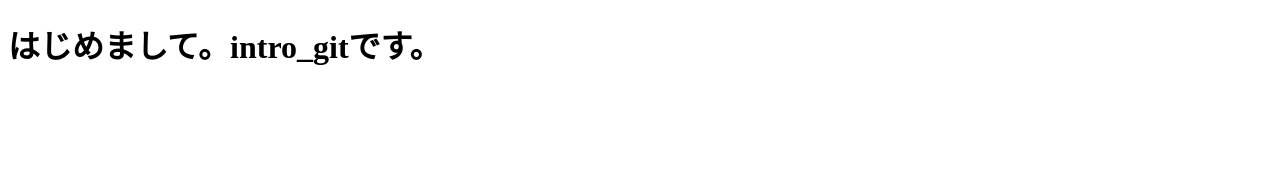
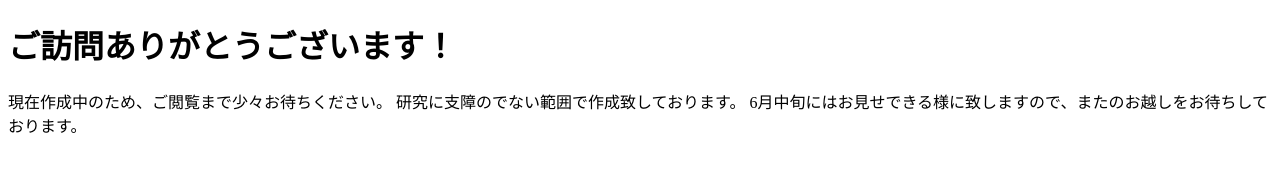
Before and after one commit to satoshi0125/intro_git, a plain HTML site: page index.html in a window 1280 px wide. Drawn offline with Linux system fonts and the light colour scheme.

Commit message:
Update index.html

```diff
--- a/index.html
+++ b/index.html
@@ -4,6 +4,9 @@
   <title>Hello!GitHub</title>
  </head>
  <body>
-  <h1>はじめまして。intro_gitです。</h1>
+  <h1>ご訪問ありがとうございます！</h1>
+  現在作成中のため、ご閲覧まで少々お待ちください。
+  研究に支障のでない範囲で作成致しております。
+  6月中旬にはお見せできる様に致しますので、またのお越しをお待ちしております。
  </body>
 </html>
```
